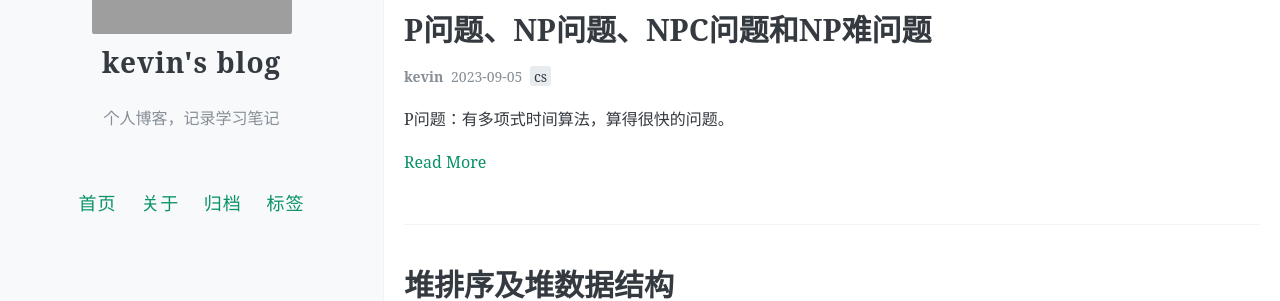
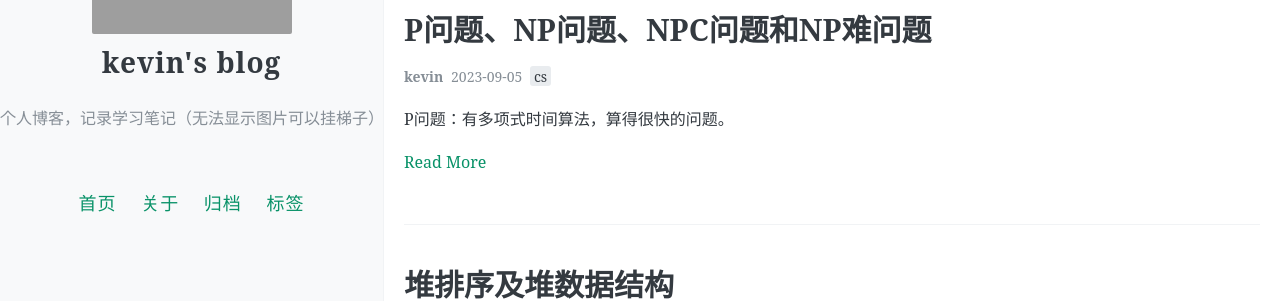
Before and after one commit to Promin3/Promin3.github.io, a Jekyll site: the page built from index.html, in a window 1280 px wide. Shown: the part 286-587 px from the top of the page. Built offline with Jekyll 4.4.1, drawn with Linux system fonts in a browser that asks for light colours; the list of posts is cut into pages by our own code; comment, search, counter and statistics services are not loaded; grey boxes are pictures that could not be loaded.

Commit message:
update config

```diff
--- a/_config.yml
+++ b/_config.yml
@@ -1,5 +1,5 @@
 name: "kevin's blog"
-description: "个人博客，记录学习笔记"
+description: "个人博客，记录学习笔记（无法显示图片可以挂梯子）"
 
 #
 # 下面的设定都是可选的
```
Also changed, not shown: 1 other file.
